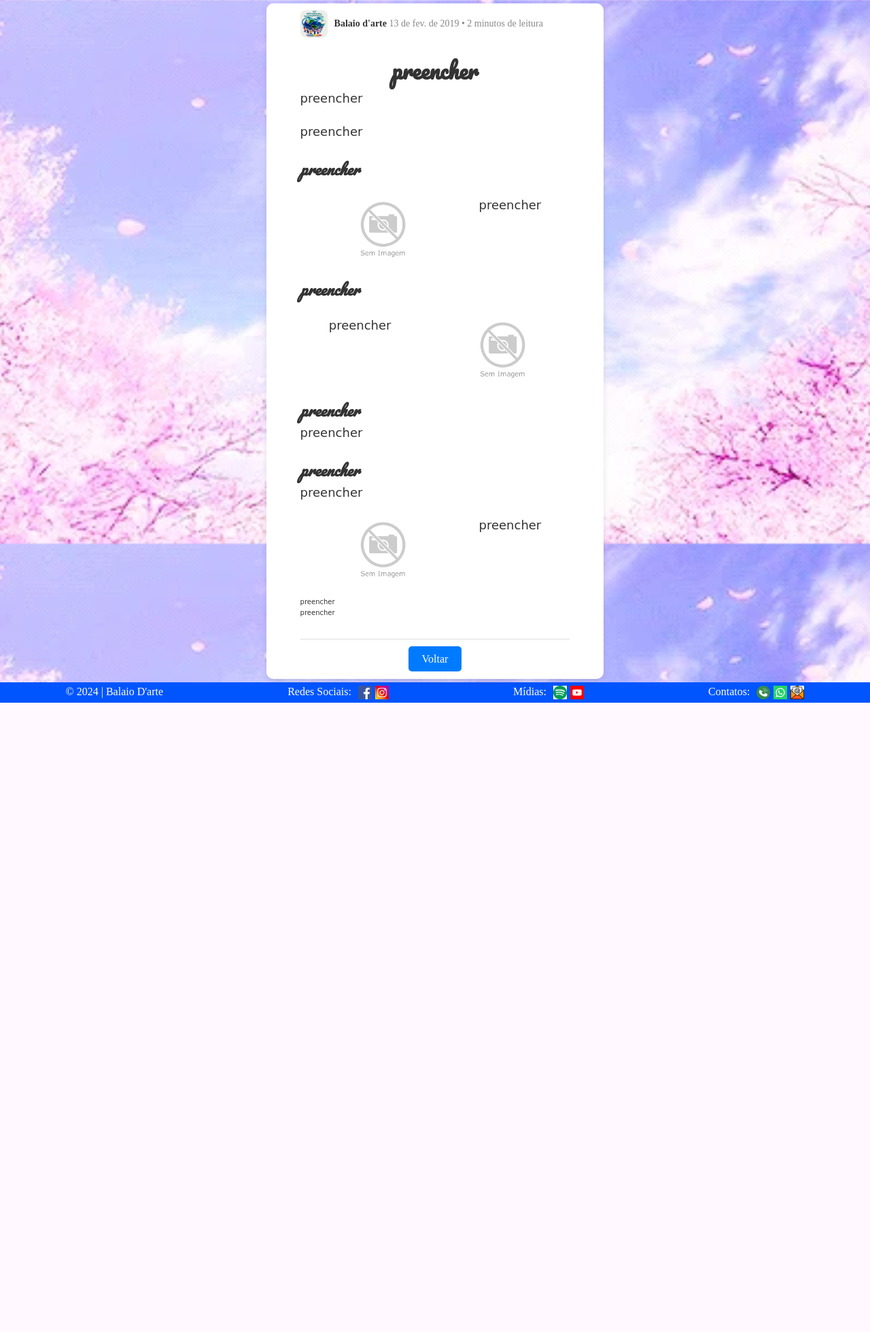
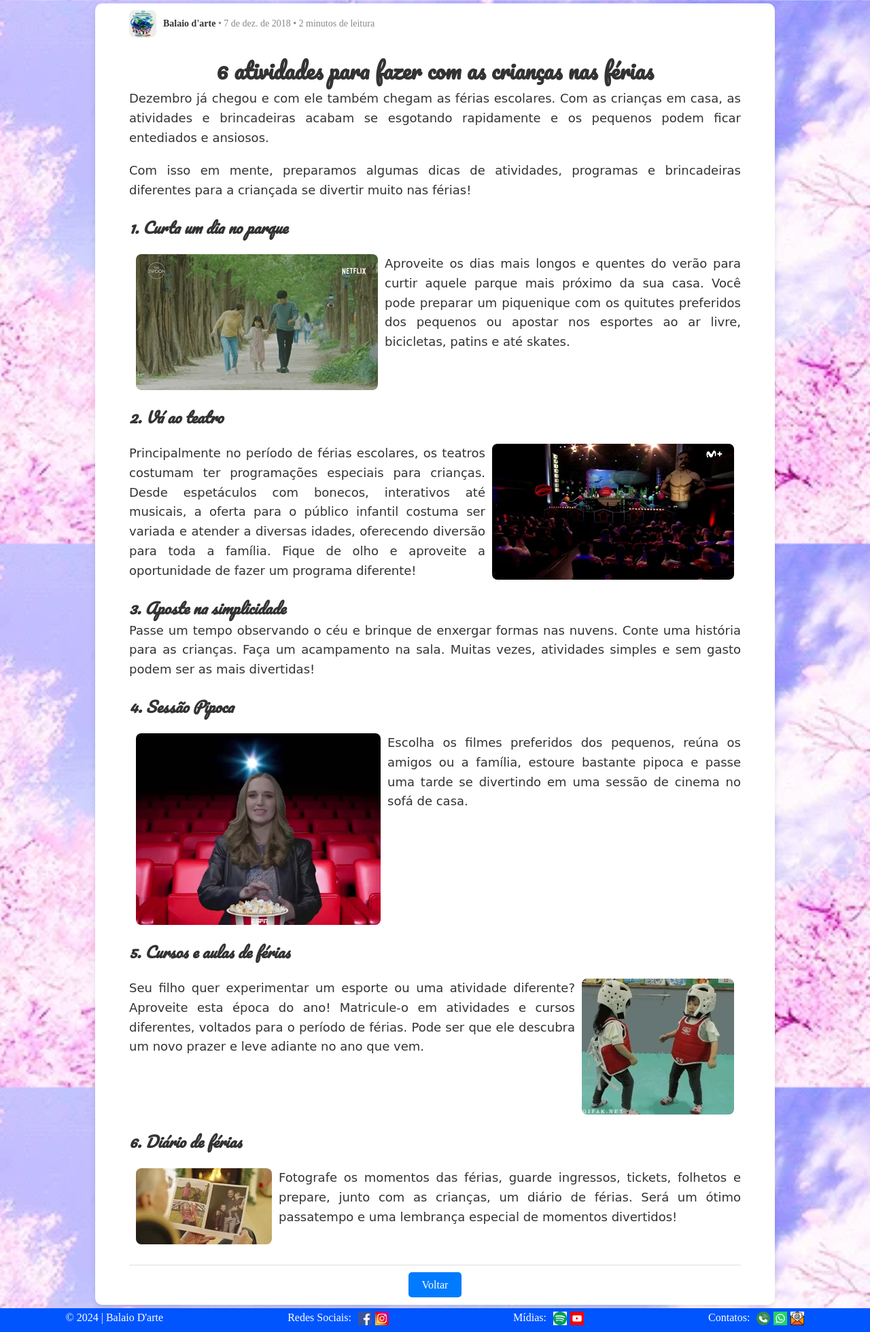
Before and after one commit to MichelWars/MundoImaginario, a Django app: page /post2/ in a window 1280 px wide. Shown: the part 170-2130 px from the top of the page at 68% size. Before the commit the page ends 1204 px from the top, so only its background shows below. Run offline with Django 5.2, Linux system fonts and the light colour scheme; some web fonts are replaced.

Commit message:
post 2 ok

```diff
--- a/core/templates/base.html
+++ b/core/templates/base.html
@@ -57,7 +57,7 @@
 
     footer{/*efeitos no rodapé */
         width: 100%;
-        height: 30px;
+        height: 35px;
         background-color: #0055ff;
         color: white
     }
--- a/core/urls.py
+++ b/core/urls.py
@@ -28,6 +28,7 @@ urlpatterns = [
     path('peca1/', v.peca1_view, name='peca1'),
     path('peca2/', v.peca2_view, name='peca2'),
     path('peca3/', v.peca3_view, name='peca3'),
+    path('peca4/', v.peca4_view, name='peca4'),
     path('midia/', v.midia_view, name='midia'),
     path('teatro/', v.teatro_view, name='teatro'),
     path('escola/', v.escola_view, name='escola'),
--- a/web/templates/espetaculos.html
+++ b/web/templates/espetaculos.html
@@ -23,12 +23,13 @@
         width: 80%;
         border-radius: 8px;
         margin-top: 2px;
+        margin-bottom: 2px;
 
 
     }
 
     .wrapper h1 {
-        font-size: 4em;
+        font-size: 3em;
         margin-bottom: 10px;
         padding: 5px 15px;
         color: #ffff;
@@ -56,6 +57,7 @@
         background: #fff;
         transition: 0.3s;
         align-items: center;
+        margin-bottom: 5px;
     }
     .card h2 {
         margin-bottom: 10px;
--- a/web/templates/post1.html
+++ b/web/templates/post1.html
@@ -88,7 +88,7 @@
 
     .post-content .image-text-container img {
         max-width: 40%;
-        margin-right: 20px;
+        margin:0px 10px 0px 10px;
         border-radius: 8px;
     }
 
@@ -115,6 +115,7 @@
 
     p.legenda {
         font-size: 10px;
+        margin-left: 20px;
 
     }
 </style>
--- a/web/templates/post2.html
+++ b/web/templates/post2.html
@@ -8,6 +8,8 @@
         text-align: justify;
         font-family: cursive;
     }
+
+
 
 
     .post-container {
@@ -88,7 +90,7 @@
 
     .post-content .image-text-container img {
         max-width: 40%;
-        margin-right: 20px;
+        margin:0px 10px 0px 10px;
         border-radius: 8px;
     }
 
@@ -122,50 +124,55 @@
 <div class="post-container">
 
     <div class="post-header">
-        <img src="{% static 'img/Banner O Mundo 01b.jpg' %}" alt="Imagem de ecologia" >
+        <img src="{% static 'img/Banner O Mundo 01b.jpg' %}" alt="logo balaio d'arte">
         <div class="author-info">
             <span class="author-name">Balaio d'arte</span>
-            <span class="post-date">13 de fev. de 2019 • 2 minutos de leitura</span>
+            <span class="post-date">• 7 de dez. de 2018 • 2 minutos de leitura</span>
         </div>
     </div>
 
-    <h1 class="post-title">preencher</h1>
+    <h1 class="post-title">6 atividades para fazer com as crianças nas férias</h1>
 
     <div class="post-excerpt">
-        <p>preencher</p>
+        <p>Dezembro já chegou e com ele também chegam as férias escolares. Com as crianças em casa, as atividades e brincadeiras acabam se esgotando rapidamente e os pequenos podem ficar entediados e ansiosos.</p>
     </div>
 
     <div class="post-content">
-        <p>preencher</p>
+        <p>Com isso em mente, preparamos algumas dicas de atividades, programas e brincadeiras diferentes para a criançada se divertir muito nas férias!</p>
 
-        <h2 class="post-subtitle">preencher</h2>
+        <h2 class="post-subtitle">1. Curta um dia no parque </h2>
         <div class="image-text-container">
-            <img src="{% static 'img/sem_imagem.png' %}" alt="Crianças plantando árvores">
-            <p>preencher</p>
+            <img src="{% static 'img/curtaumdianoparque.webp' %}" alt="Crianças plantando árvores">
+            <p>Aproveite os dias mais longos e quentes do verão para curtir aquele parque mais próximo da sua casa. Você pode preparar um piquenique com os quitutes preferidos dos pequenos ou apostar nos esportes ao ar livre, bicicletas, patins e até skates.</p>
         </div>
 
-        <h2 class="post-subtitle">preencher</h2>
+        <h2 class="post-subtitle">2. Vá ao teatro</h2>
         <div class="image-text-container">
-            <p>preencher</p>
-            <img src="{% static 'img/sem_imagem.png' %}" alt="Crianças brincando no parque">
+            <p>Principalmente no período de férias escolares, os teatros costumam ter programações especiais para crianças. Desde espetáculos com bonecos, interativos até musicais, a oferta para o público infantil costuma ser variada e atender a diversas idades, oferecendo diversão para toda a família. Fique de olho e aproveite a oportunidade de fazer um programa diferente!</p>
+            <img src="{% static 'img/vaaoteatro.webp' %}" alt="Crianças brincando no parque" margin-left= "10px">
         </div>
 
-        <h2 class="post-subtitle">preencher</h2>
-        <p>preencher
+        <h2 class="post-subtitle">3. Aposte na simplicidade</h2>
+        <p>Passe um tempo observando o céu e brinque de enxergar formas nas nuvens. Conte uma história para as crianças. Faça um acampamento na sala. Muitas vezes, atividades simples e sem gasto podem ser as mais divertidas!</p>
 
-        </p>
+        <h2 class="post-subtitle">4. Sessão Pipoca</h2>
+        <div class="image-text-container">
+            <img src="{% static 'img/vaaocinema.webp' %}" alt="comendo pipoca no cinema">
+        <p>Escolha os filmes preferidos dos pequenos, reúna os amigos ou a família, estoure bastante pipoca e passe uma tarde se divertindo em uma sessão de cinema no sofá de casa.</p>
+    </div>
 
-        <h2 class="post-subtitle">preencher</h2>
-        <p>preencher</p>
-
+        <h2 class="post-subtitle">5. Cursos e aulas de férias</h2>
         <div class="image-text-container">
-            <img src="{% static 'img/sem_imagem.png' %}" alt="Espetáculo O Mundo Imaginário">
-            <p>preencher</p>
+            <p>Seu filho quer experimentar um esporte ou uma atividade diferente? Aproveite esta época do ano! Matricule-o em atividades e cursos diferentes, voltados para o período de férias. Pode ser que ele descubra um novo prazer e leve adiante no ano que vem.</p>
+            <img src="{% static 'img/lutainfantil.webp' %}" alt="crianças lutando">
         </div>
 
-        <p class="legenda">preencher</p>
-        <p class="legenda">preencher</p>
-    </div>
+        <h2 class="post-subtitle">6. Diário de férias</h2>
+        <div class="image-text-container">
+            <img src="{% static 'img/albumdefotos.webp' %}" alt="Espetáculo O Mundo Imaginário">
+            <p>Fotografe os momentos das férias, guarde ingressos, tickets, folhetos e prepare, junto com as crianças, um diário de férias. Será um ótimo passatempo e uma lembrança especial de momentos divertidos!</p>
+        </div>
+
 
     <div class="post-footer">
         <a href="{% url 'blog' %}">Voltar</a>
--- a/web/views.py
+++ b/web/views.py
@@ -25,6 +25,10 @@ def peca2_view(request):
 
 def peca3_view(request):
     return render(request, 'peca3.html')
+
+
+def peca4_view(request):
+    return render(request, 'peca4.html')
 
 def midia_view(request):
     midia = Fotos.objects.filter(local=2)
```
Also changed, not shown: web/templates/peca3.html (+1 -1 lines), web/static/img/albumdefotos.webp (added), web/static/img/curtaumdianoparque.webp (added), web/static/img/lutainfantil.webp (added), web/static/img/vaaocinema.webp (added), web/static/img/vaaoteatro.webp (added), web/templates/peca4.html (added).
